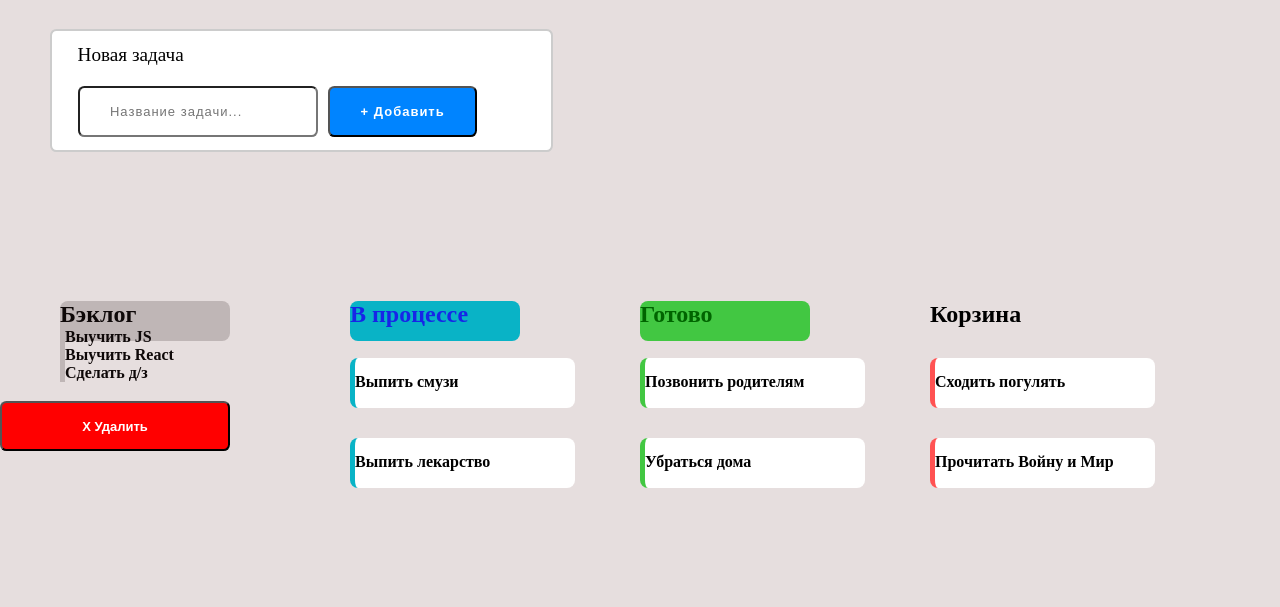
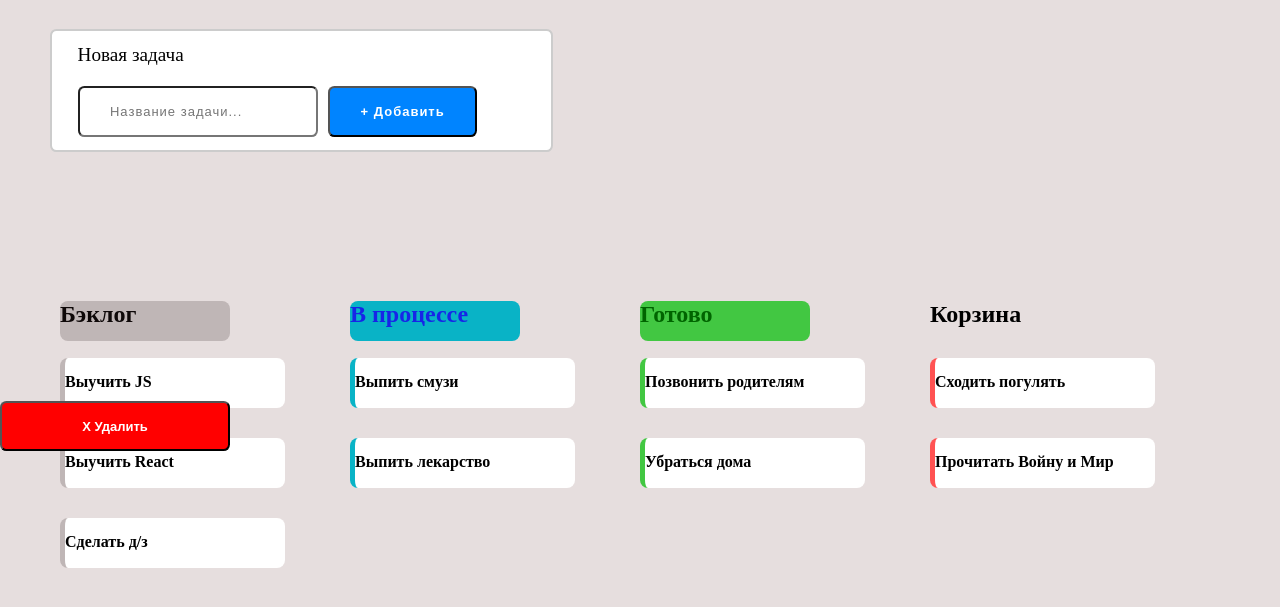
Before and after one commit to yunus-akhmadeev-j/rpi_7sem, a plain HTML site: page indexCopy.html in a window 1280 px wide. Shown: the part 61-668 px from the top of the page. Drawn offline with Linux system fonts and the light colour scheme.

Commit message:
Update task.css

```diff
--- a/css/task.css
+++ b/css/task.css
@@ -1,6 +1,6 @@
 
 
-.task-baclkog li,
+.task-backlog li,
 .task-in-process li,
 .task-done li,
 .task-basket li
```
